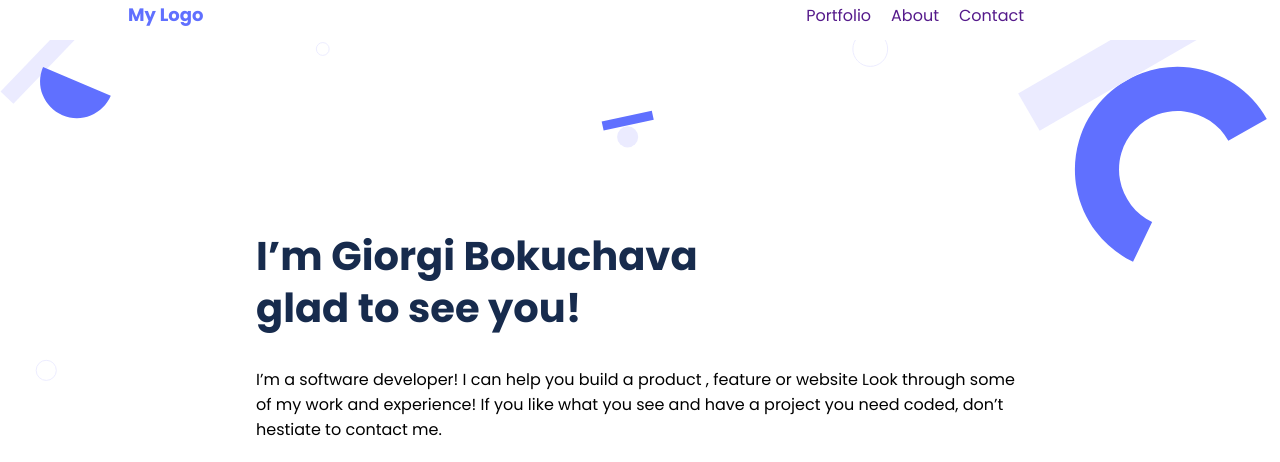
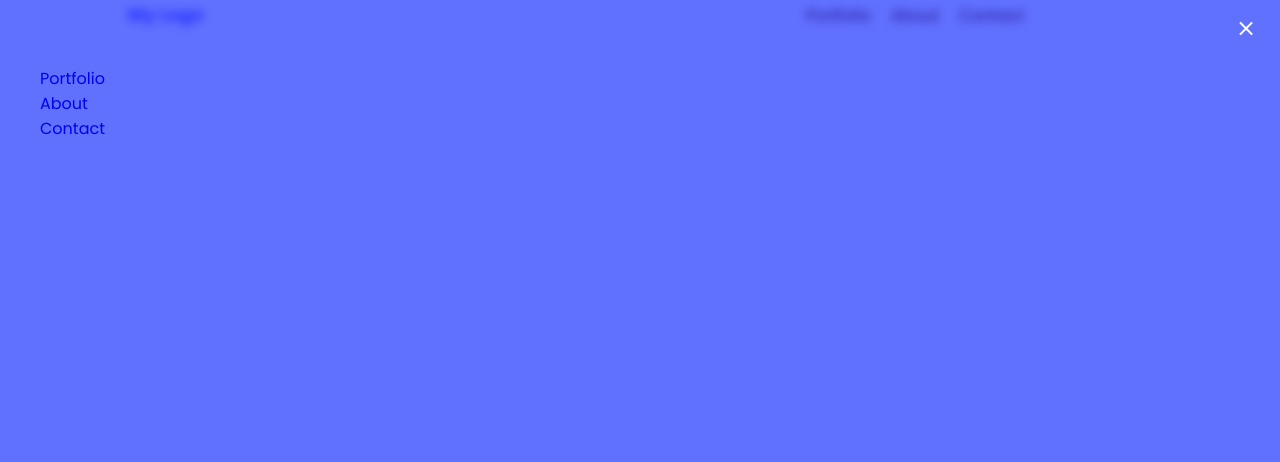
Before and after one commit to Boku52500/Portfolio-Bugs, a plain HTML site: page index.html in a window 1280 px wide. Shown: the top 462 px of the page. Drawn offline with Linux system fonts and the light colour scheme.

Commit message:
Add dropdown menu

```diff
--- a/index.html
+++ b/index.html
@@ -25,6 +25,14 @@
                         <a class="p-1" href="">Portfolio</a>
                         <a class="p-1" href="">About</a>
                         <a class="p-1" href="">Contact</a>
+                    </div>
+                    <div class="menu-dropdown">
+                         <button class="close-but">&#10799;</button>
+                        <ul>
+                            <li><a class="dropdowns" href="#">Portfolio</a></li>
+                            <li><a class="dropdowns" href="#">About</a></li>
+                            <li><a class="dropdowns" href="#">Contact</a></li>
+                        </ul>
                     </div>
                 </nav>
                 <div class="headline9">
--- a/style.css
+++ b/style.css
@@ -563,6 +563,34 @@ form {
   margin-bottom: 100px;
 }
 
+.menu-dropdown {
+  position: absolute;
+  left: 0;
+  top: 0;
+  z-index: 1;
+  height: 100vh;
+  width: 100%;
+  display: flex;
+  flex-direction: column;
+  box-sizing: border-box;
+  background: #6070ff;
+  mix-blend-mode: multiply;
+  backdrop-filter: blur(5px);
+}
+
+.close-but {
+  align-self: flex-end;
+  background: none;
+  border: 0;
+  color: white;
+  font-size: 24px;
+  padding: 24px;
+}
+
+.menu-dropdown ul {
+  list-style-type: none;
+}
+
 .page-3-desktop {
   display: none;
 }
```
